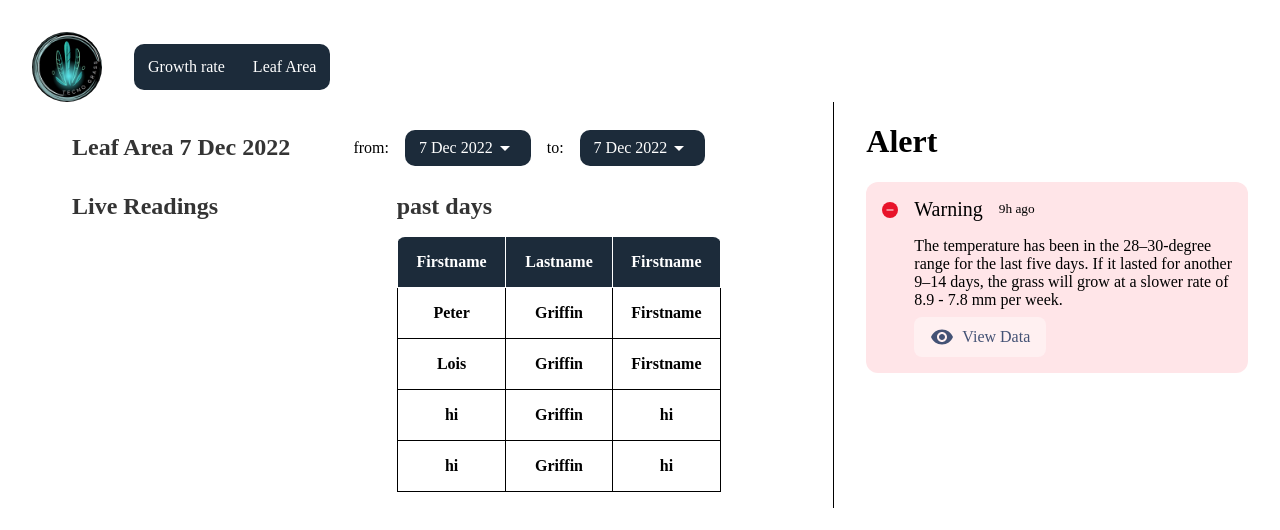
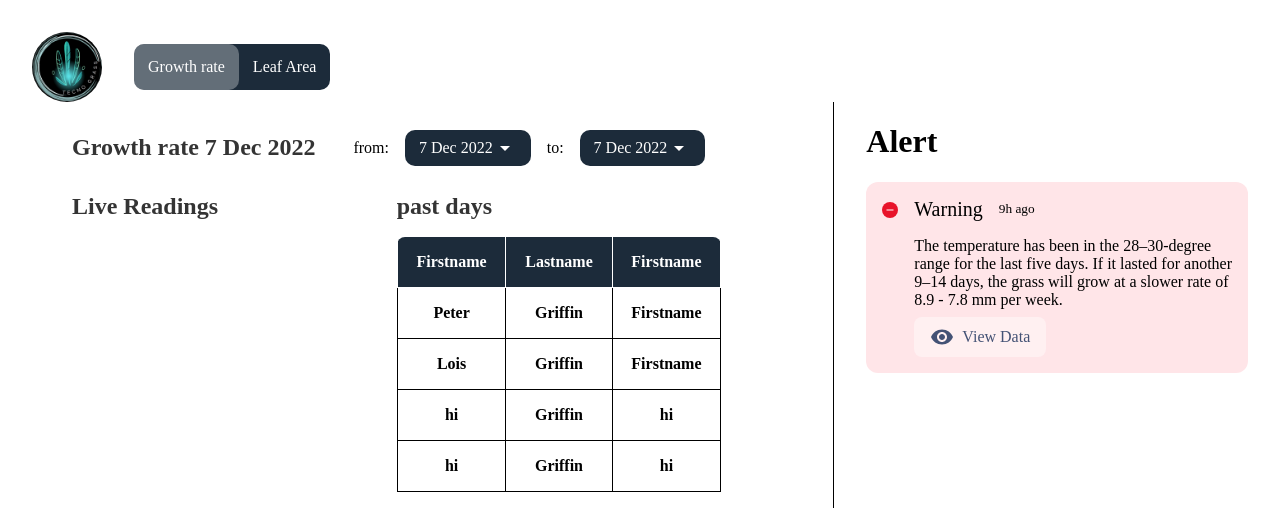
Before and after one commit to uptotec/r3s-web, a React (Create React App) app: page / in a window 1280 px wide. Shown: the top 530 px of the page. Built offline with nearby package versions, Linux system fonts and the light colour scheme; the HTML template or start-up script is replaced by a standard one.

Commit message:
improvments

```diff
--- a/src/App.css
+++ b/src/App.css
@@ -35,7 +35,8 @@
   border-radius: 10px;
 }
 
-.buttons div {
+.buttons button {
+  all: unset;
   display: flex;
   align-items: center;
   padding: 14px;
@@ -175,3 +176,7 @@ table {
   height: fit-content;
   align-items: center;
 }
+
+.buttons .active {
+  background-color: rgba(255, 255, 255, 0.315);
+}
--- a/src/App.js
+++ b/src/App.js
@@ -3,19 +3,31 @@ import Warning from './Warning';
 import R3S from "./r3s.jpg"
 import Table from './Table';
 import ArrowDropDownIcon from '@mui/icons-material/ArrowDropDown';
+import { useState } from 'react';
 function App() {
+  const [active, setActive] = useState("growth")
   return (
     <div className="col">
       <div className='nav'>
         <img className='img' src={R3S} />
         <div className='buttons'>
-          <div>Growth rate</div>
-          <div>Leaf Area</div>
+          <button value="growth" onClick={(e) => setActive(e.target.value)} className={active === "growth" ? "active" : null}>Growth rate</button>
+          <button value="leaf" onClick={(e) => setActive(e.target.value)} className={active === "leaf" ? "active" : null}>Leaf Area</button>
         </div>
+        {console.log(active)}
       </div>
       <div className='row'>
         <div className="columnData">
+          {active === "growth" ?
             <div className='titleRow'>
+              <h1>Growth rate 7 Dec 2022</h1>
+              <div className='buttons1'>
+                from:
+                <div>7 Dec 2022 <ArrowDropDownIcon /></div>
+                to:
+                <div>7 Dec 2022 <ArrowDropDownIcon /></div>
+              </div>
+            </div> : <div className='titleRow'>
               <h1>Leaf Area 7 Dec 2022</h1>
               <div className='buttons1'>
                 from:
@@ -24,6 +36,7 @@ function App() {
                 <div>7 Dec 2022 <ArrowDropDownIcon /></div>
               </div>
             </div>
+          }
           <div className='columnDataRow'>
             <div>
               <h1>Live Readings</h1>
```
Lines whose indentation alone changed are shown as unchanged.
